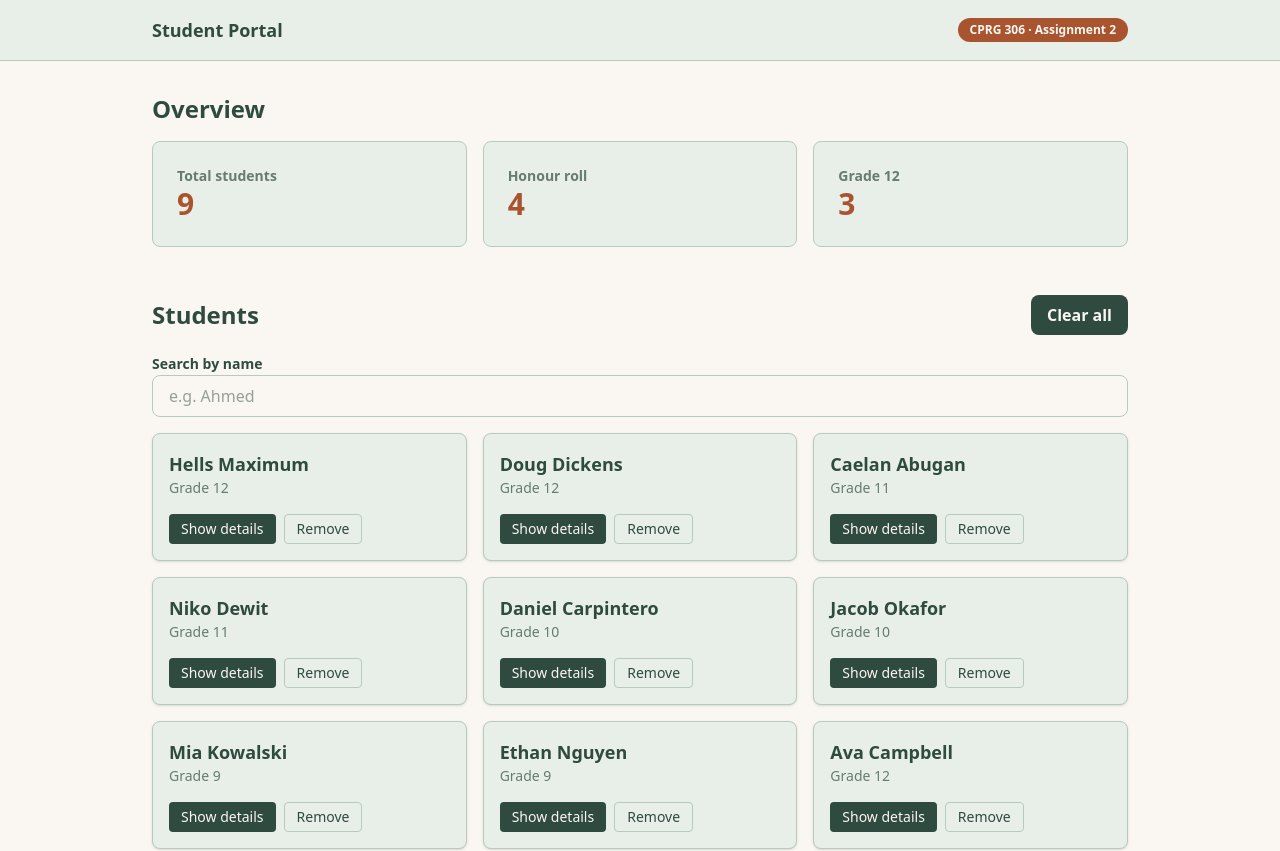
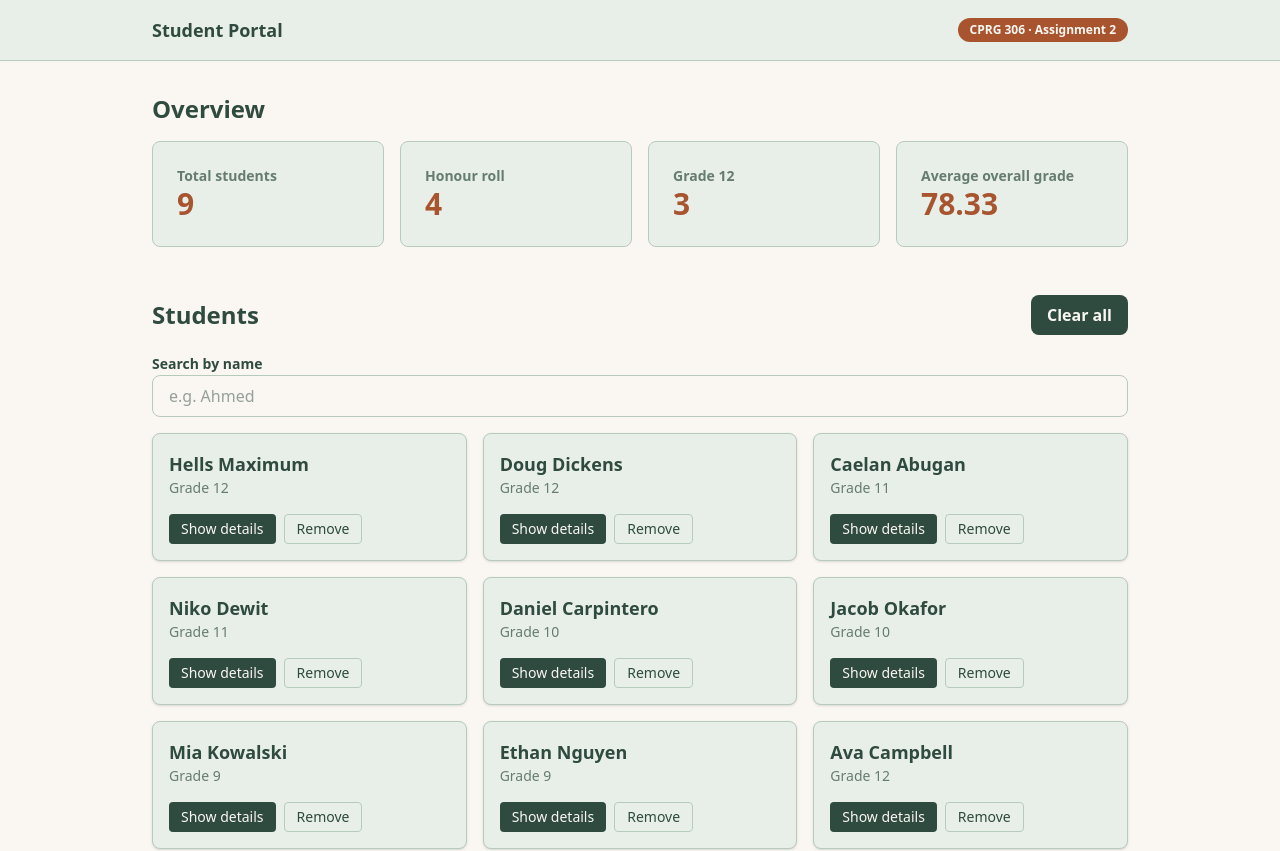
Before and after one commit to HellsMaximum/webdev-assignment2, a Next.js app: page / in a window 1280 px wide. Shown: the top 851 px of the page. Built offline with nearby package versions, Linux system fonts and the light colour scheme.

Commit message:
added a fouth stat to the stats panel

```diff
--- a/components/StatsPanel.tsx
+++ b/components/StatsPanel.tsx
@@ -27,17 +27,19 @@ const StatsPanel = ({ students }: StatsPanelProps) => {
   const totalStudents = students.length;
   const honourRoll = students.filter((student) => student.average >= 80).length;
   const gradeTwelve = students.filter((student) => student.grade === 12).length;
+  const studentAverages = students.reduce((sum, student) => sum + student.average, 0) / (students.length || 1);
 
   // The three stats, so the cards can be drawn with one map
   const stats = [
     { label: "Total students", value: totalStudents },
     { label: "Honour roll", value: honourRoll },
     { label: "Grade 12", value: gradeTwelve },
+    { label: "Average overall grade", value: studentAverages.toFixed(2) }
   ];
 
   return (
     // Stat cards grid: one column on a phone, three on wider screens
-    <div className="grid grid-cols-1 sm:grid-cols-3 gap-4">
+    <div className="grid grid-cols-1 sm:grid-cols-4 gap-4">
       {stats.map((stat) => (
         // One stat card
         <div
```
